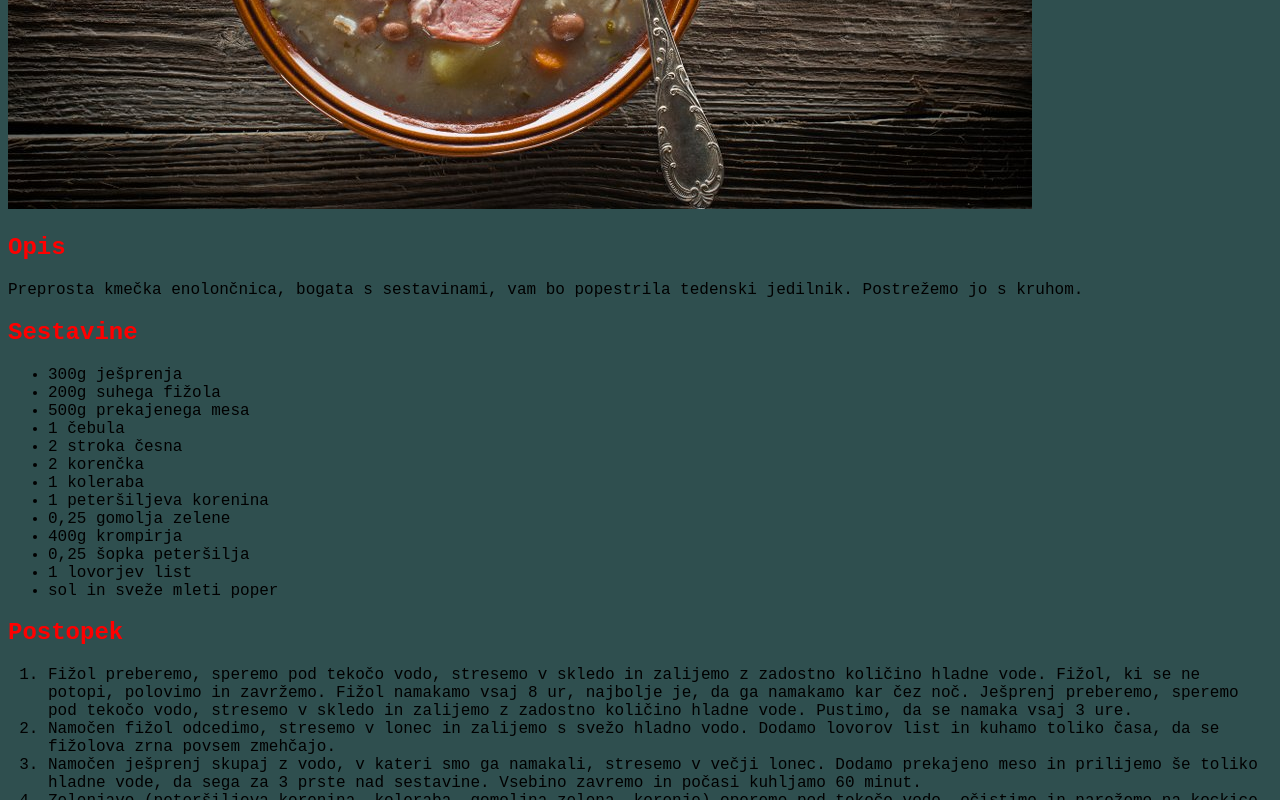
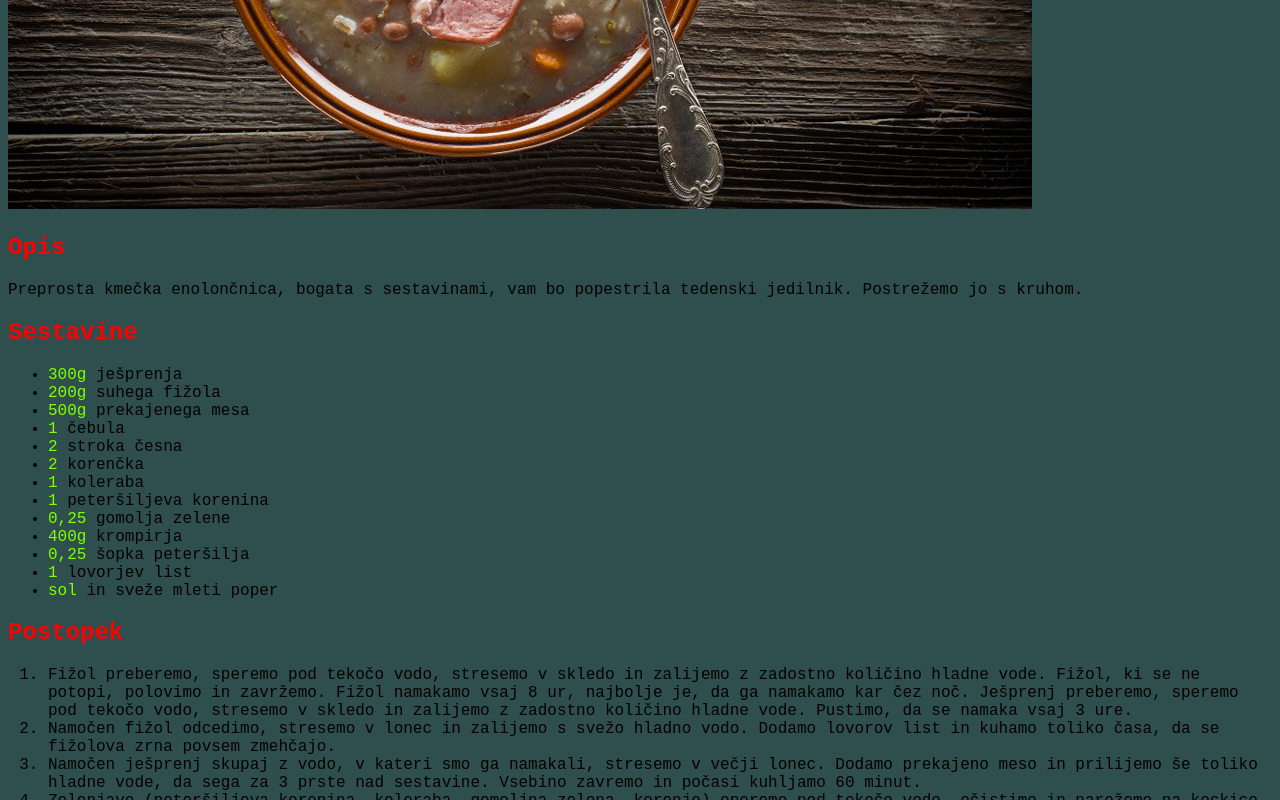
Before and after one commit to stsi4/recepti_stari, a plain HTML site: page recipes/ricet.html in a window 1280 px wide. Shown: the part 471-1271 px from the top of the page. Drawn offline with Linux system fonts and the light colour scheme.

Commit message:
Change amount color

```diff
--- a/recipes/ricet.html
+++ b/recipes/ricet.html
@@ -13,19 +13,19 @@
     <p>Preprosta kmečka enolončnica, bogata s sestavinami, vam bo popestrila tedenski jedilnik. Postrežemo jo s kruhom.</p>
     <h2>Sestavine</h2>
     <ul>
-        <li>300g ješprenja</li>
-        <li>200g suhega fižola </li>
-        <li>500g prekajenega mesa</li>
-        <li>1 čebula</li>
-        <li>2 stroka česna</li>
-        <li>2 korenčka</li>
-        <li>1 koleraba</li>
-        <li>1 peteršiljeva korenina</li>
-        <li>0,25 gomolja zelene</li>
-        <li>400g krompirja</li>
-        <li>0,25 šopka peteršilja</li>
-        <li>1 lovorjev list</li>
-        <li>sol in sveže mleti poper</li>
+        <li><div class="amount">300g</div> ješprenja</li>
+        <li><div class="amount">200g</div> suhega fižola </li>
+        <li><div class="amount">500g</div> prekajenega mesa</li>
+        <li><div class="amount">1</div> čebula</li>
+        <li><div class="amount">2</div> stroka česna</li>
+        <li><div class="amount">2</div> korenčka</li>
+        <li><div class="amount">1</div> koleraba</li>
+        <li><div class="amount">1</div> peteršiljeva korenina</li>
+        <li><div class="amount">0,25</div> gomolja zelene</li>
+        <li><div class="amount">400g</div> krompirja</li>
+        <li><div class="amount"v>0,25</div> šopka peteršilja</li>
+        <li><div class="amount">1</div> lovorjev list</li>
+        <li><div class="amount">sol</div> in sveže mleti poper</li>
     </ul>
     <h2>Postopek</h2>
     <ol>
--- a/style.css
+++ b/style.css
@@ -6,3 +6,8 @@
 h1, h2 {
     color: red;
 }
+
+.amount {
+    color: chartreuse;
+    display: inline;
+}
```
Also changed, not shown: recipes/jajca.html (+5 -5 lines).
